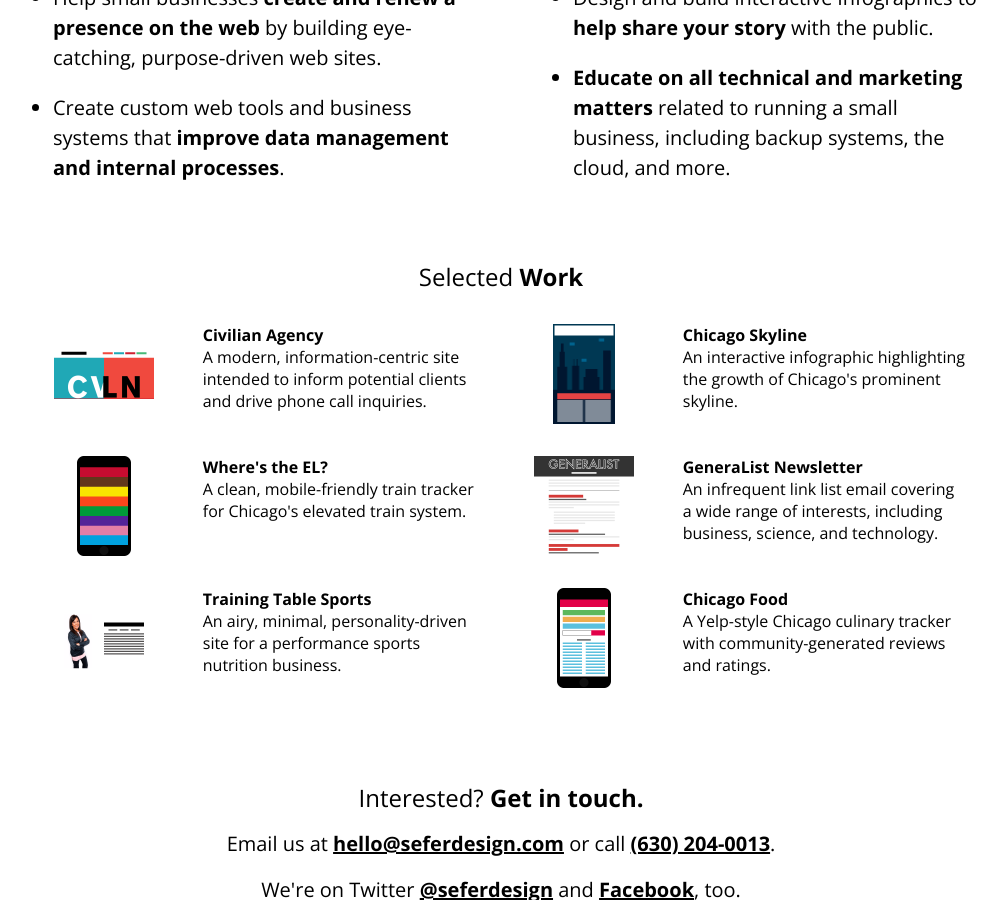
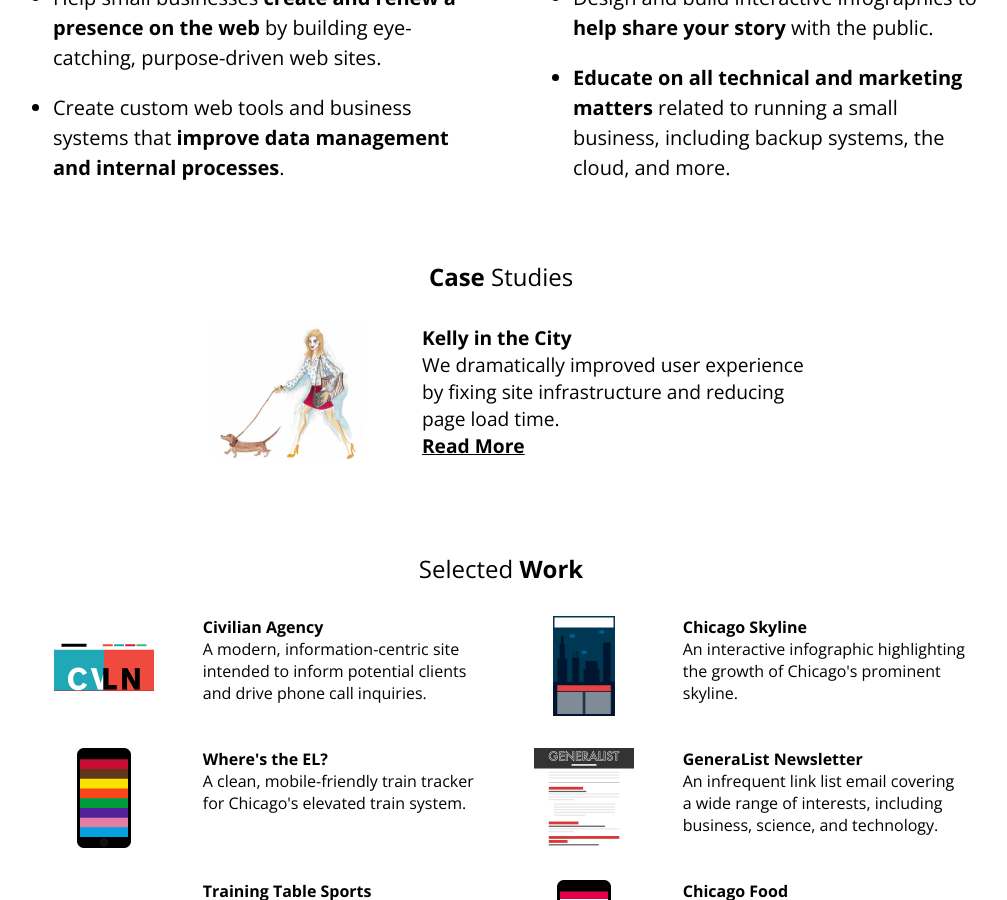
Before and after one commit to SeferDesign/seferdesign.com, a Jekyll site: the page built from index.html, in a window 1280 px wide and 900 px high, scrolled down 632 px. Shown: the whole window, without its empty margins (139-1146 px from the left). Built offline with Jekyll 4.4.1, drawn with Linux system fonts in a browser that asks for light colours.

Commit message:
Show home case study

```diff
--- a/index.html
+++ b/index.html
@@ -23,7 +23,7 @@
   </div>
 </section>
 
-<!--<section class="work work-case-studies">
+<section class="work work-case-studies">
   <div class="grid-wrapper">
     <div class="pure-g">
       <div class="pure-u-1-1">
@@ -39,7 +39,7 @@
       </a>
     </div>
   </div>
-</section>-->
+</section>
 
 <section class="work work-selected">
   <div class="grid-wrapper">
```
